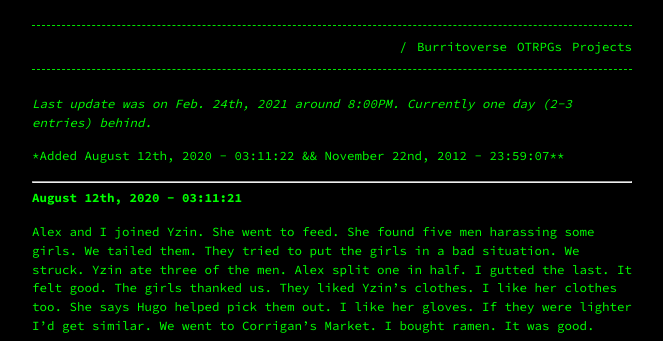
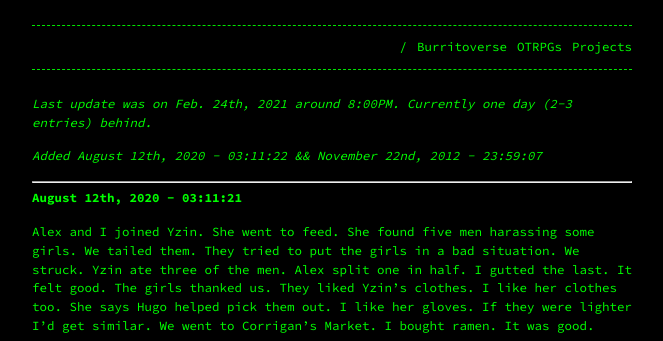
Before and after one commit to Terwilliger69105/69105.github.io, a Jekyll site: the page built from _pages/burritoverse/nimu.md, in a window 1280 px wide and 900 px high. Shown: the top 341 px of the window, without its empty margins (308-971 px from the left). Built offline with Jekyll 4.4.1, drawn with Linux system fonts in a browser that asks for light colours; our own code applies the rules of GitHub Pages for plain Markdown files.

```diff
--- a/_pages/burritoverse/nimu.md
+++ b/_pages/burritoverse/nimu.md
@@ -5,7 +5,7 @@ permalink: /burritoverse/nimu/
 
 *Last update was on Feb. 24th, 2021 around 8:00PM. Currently one day (2-3 entries) behind.*
 
-*Added August 12th, 2020 - 03:11:22 && November 22nd, 2012 - 23:59:07**
+*Added August 12th, 2020 - 03:11:22 && November 22nd, 2012 - 23:59:07*
 
 ---
 
```
